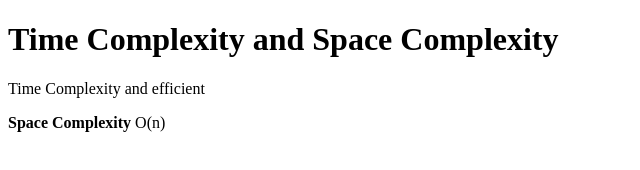
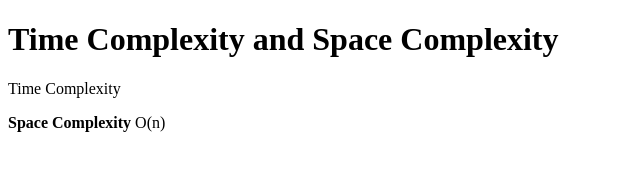
Before and after one commit to acciojob/time-and-space-complexity-Arshad5646, a website: page main.html in a window 1280 px wide. Shown: the whole page, without its empty margins (0-640 px from the left). Drawn offline with Linux system fonts and the light colour scheme.

Commit message:
created a submission

```diff
--- a/main.html
+++ b/main.html
@@ -9,7 +9,7 @@
 <body>
 	<!-- the entire body must be written by student -->
 	<h1>Time Complexity and Space Complexity</h1>
-	<p>Time Complexity  and efficient</p>
+	<p>Time Complexity</p>
 	<p><b>Space Complexity</b> O(n)</p>
     <script type="text/javascript" src="./script.js">
 </script>
```
